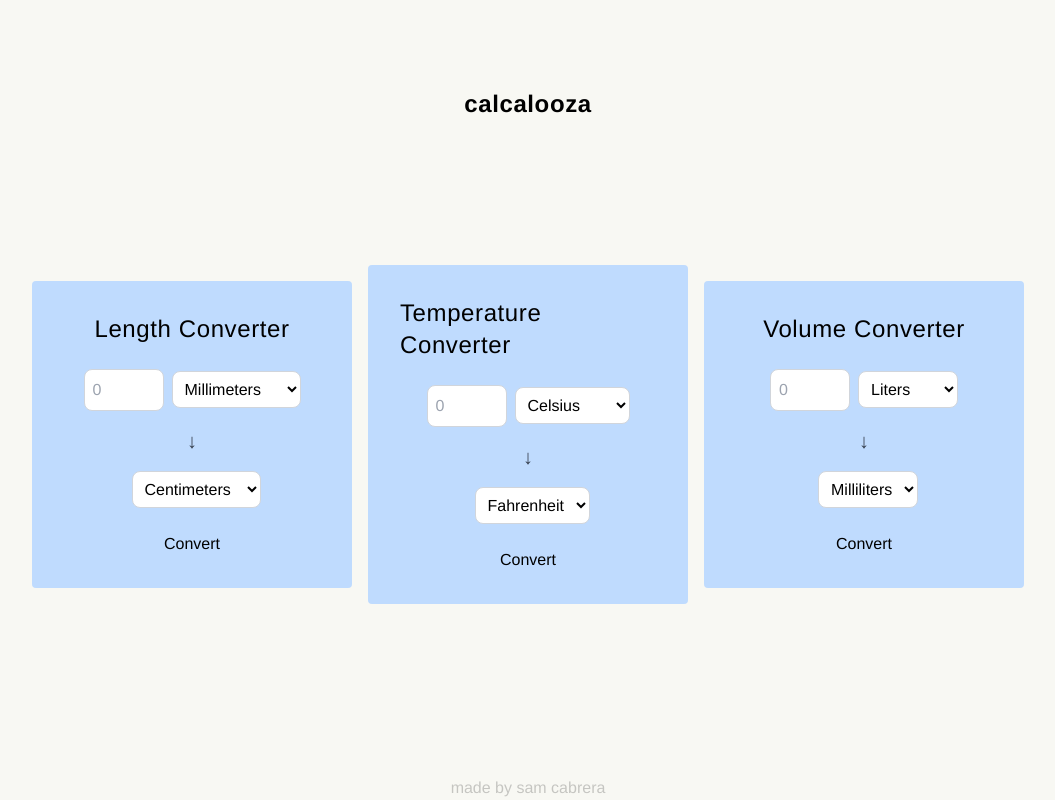
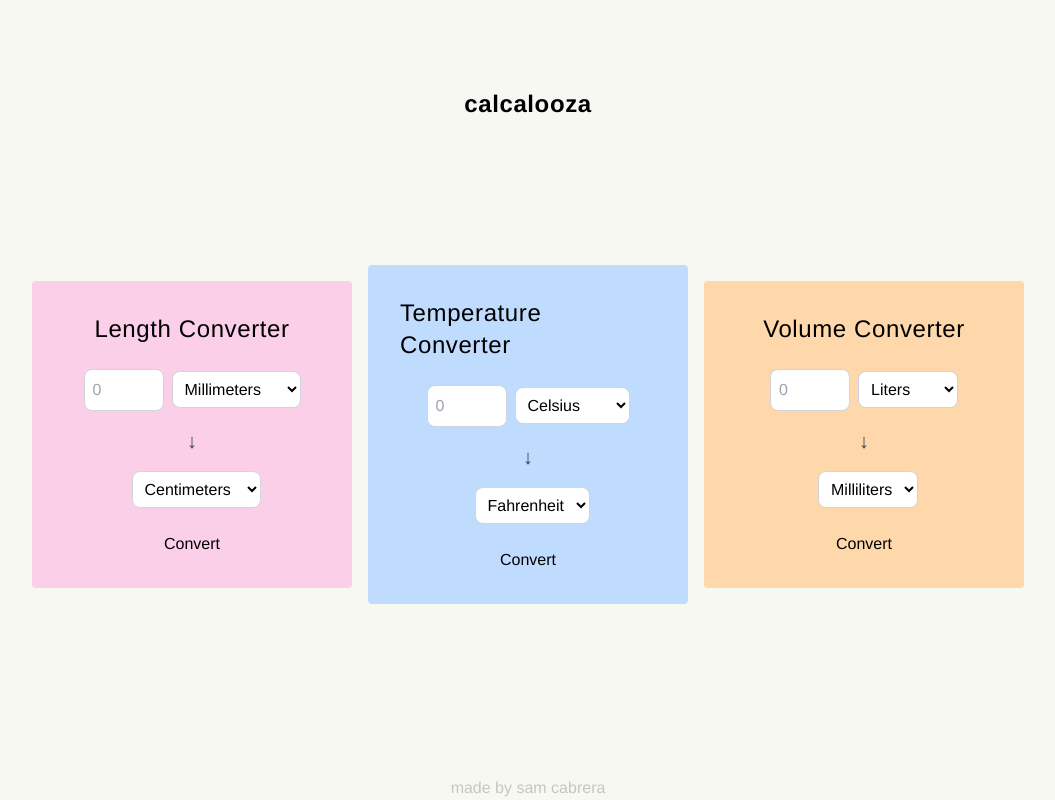
Before and after one commit to samanthacabrera/conversion-calculator, a React (Vite) app: page / in a window 1280 px wide. Shown: the whole page, without its empty margins (112-1167 px from the left). Built offline with nearby package versions, Linux system fonts and the light colour scheme.

Commit message:
added background color mapping

```diff
--- a/src/Converter.jsx
+++ b/src/Converter.jsx
@@ -7,8 +7,15 @@ const Converter = ({ conversionType }) => {
     const [unitTo, setUnitTo] = useState(Object.keys(conversionData[conversionType].units)[1]);
     const [result, setResult] = useState(null);
 
+    const bgColorMapping = {
+        length: 'bg-pink-200',
+        temperature: 'bg-blue-200',
+        volume: 'bg-orange-200',
+    };
+
+    const bgColor = bgColorMapping[conversionType] || 'bg-white';
+
     useEffect(() => {
-
         setUnitFrom(Object.keys(conversionData[conversionType].units)[0]);
         setUnitTo(Object.keys(conversionData[conversionType].units)[1]);
         setResult(null);
@@ -30,7 +37,7 @@ const Converter = ({ conversionType }) => {
     };
 
     return (
-        <div className="flex flex-col items-center p-8 bg-blue-200 space-y-6 rounded">
+        <div className={`flex flex-col items-center p-8 ${bgColor} space-y-6 rounded`}>
             <h2 className="text-2xl tracking-wide">{conversionType.charAt(0).toUpperCase() + conversionType.slice(1)} Converter</h2>
             <div className="flex flex-col items-center space-y-4">
                 <div className="flex items-center space-x-2">
```
